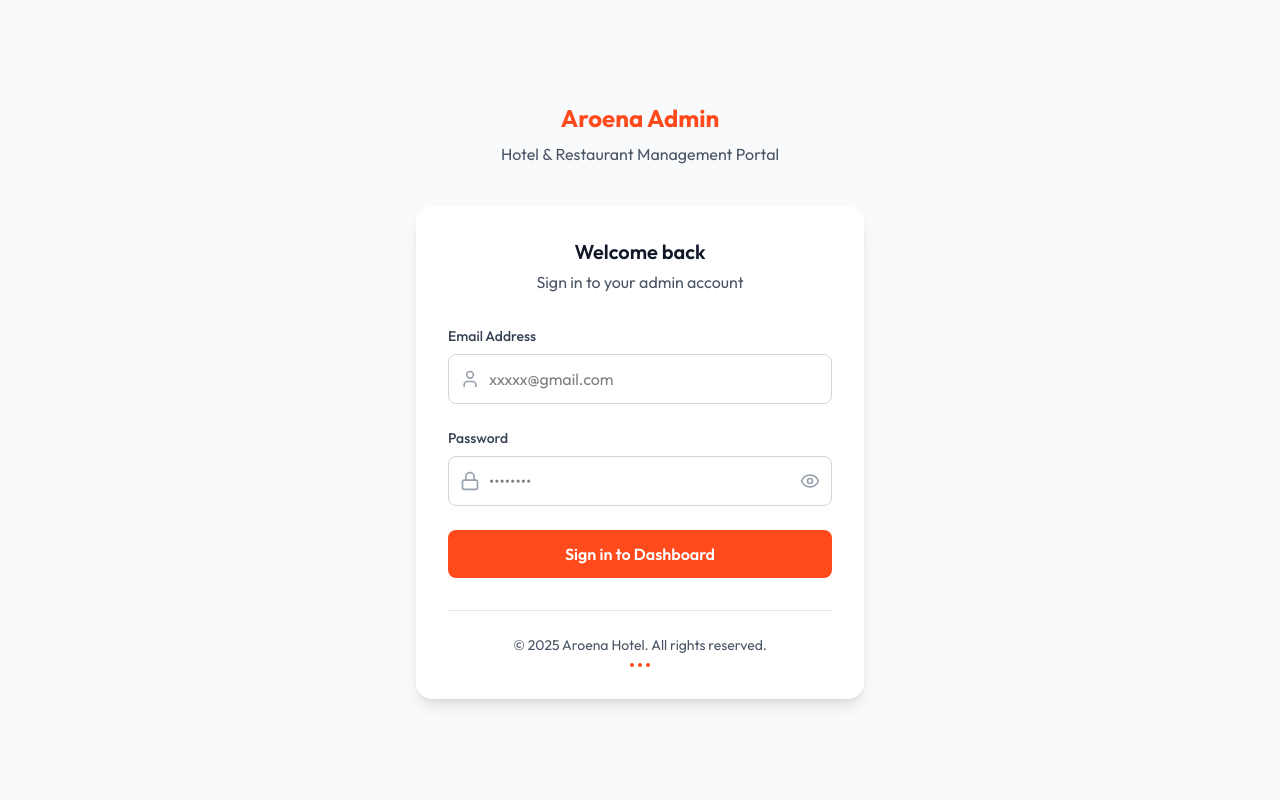
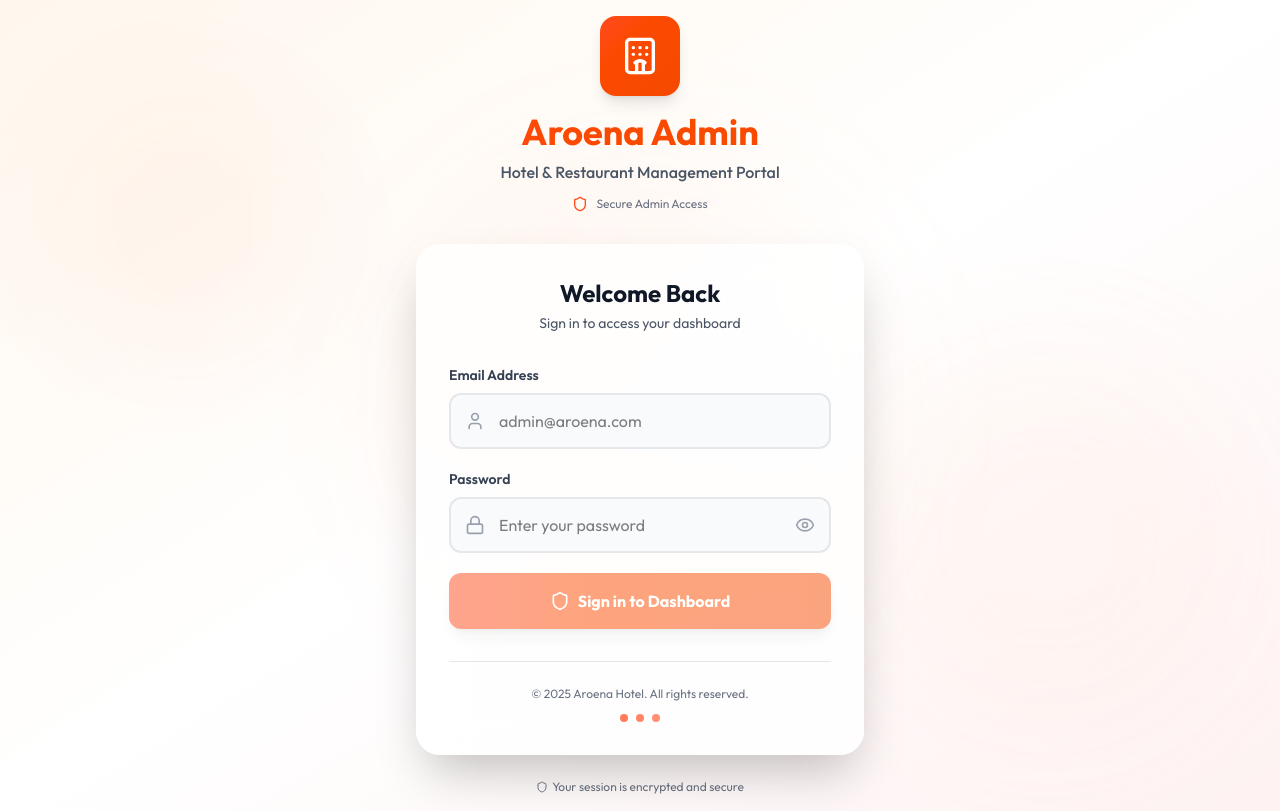
Before and after one commit to utujesandrine456/Aroena, a Next.js app in the folder admin/: page / in a window 1280 px wide. Built offline with nearby package versions, Linux system fonts and the light colour scheme.

Commit message:
Login page changed layout

```diff
--- a/admin/app/dashboard/components/sidebar.tsx
+++ b/admin/app/dashboard/components/sidebar.tsx
@@ -1,5 +1,6 @@
 'use client';
-import { Package, Users as UsersIcon, Utensils, LogOut } from 'lucide-react';
+import { Package, Users as UsersIcon, Utensils, LogOut, Hotel, Shield } from 'lucide-react';
+import { useRouter } from 'next/navigation';
 
 type TabType = 'orders' | 'services' | 'users';
 
@@ -9,40 +10,64 @@ interface SidebarProps {
 }
 
 export default function Sidebar({ activeTab, setActiveTab }: SidebarProps) {
+  const router = useRouter();
+
   const menuItems = [
     { label: 'Orders', icon: <Package className="w-5 h-5" />, key: 'orders' as TabType },
     { label: 'Services', icon: <Utensils className="w-5 h-5" />, key: 'services' as TabType },
     { label: 'Users', icon: <UsersIcon className="w-5 h-5" />, key: 'users' as TabType },
   ];
 
+  const handleLogout = () => {
+    if (confirm('Are you sure you want to logout?')) {
+      localStorage.removeItem('adminToken');
+      document.cookie = 'admin=; path=/; max-age=0';
+      router.push('/');
+    }
+  };
+
   return (
-    <div className="w-64 bg-white h-screen border-r border-gray-200 flex flex-col">
+    <div className="w-64 bg-linear-to-b from-white to-gray-50 h-screen border-r border-gray-200 flex flex-col shadow-lg">
       {/* Logo/Brand */}
-      <div className="p-6 border-b border-gray-200">
+      <div className="p-6 border-b border-gray-200 bg-linear-to-r from-[#FF4A1C]/5 to-orange-50/50">
         <div className="flex items-center space-x-3">
-          <h1 className="text-2xl font-bold text-[#FF4A1C]">Aroena Admin</h1>
+          <div className="w-10 h-10 bg-linear-to-br from-[#FF4A1C] to-orange-600 rounded-xl flex items-center justify-center shadow-md">
+            <Hotel className="w-6 h-6 text-white" />
+          </div>
+          <div>
+            <h1 className="text-xl font-bold bg-linear-to-r from-[#FF4A1C] to-orange-600 bg-clip-text text-transparent">
+              Aroena Admin
+            </h1>
+            <p className="text-xs text-gray-500 flex items-center gap-1 mt-0.5">
+              <Shield className="w-3 h-3" />
+              Admin Portal
+            </p>
+          </div>
         </div>
       </div>
 
       {/* Navigation */}
-      <div className="flex-1 p-4">
-        <nav className="space-y-1">
+      <div className="flex-1 p-4 overflow-y-auto">
+        <nav className="space-y-2">
           {menuItems.map((item) => (
             <button
               key={item.key}
               onClick={() => setActiveTab(item.key)}
-              className={`flex items-center gap-3 w-full px-4 py-3 rounded-lg text-left font-medium transition-all duration-200 ${
+              className={`flex items-center gap-3 w-full px-4 py-3.5 rounded-xl text-left font-semibold transition-all duration-200 relative group ${
                 activeTab === item.key
-                  ? 'bg-[#FF4A1C] text-white shadow-sm'
-                  : 'text-gray-600 hover:bg-gray-50 hover:text-gray-900'
+                  ? 'bg-linear-to-r from-[#FF4A1C] to-orange-600 text-white shadow-lg shadow-[#FF4A1C]/30 transform scale-[1.02]'
+                  : 'text-gray-600 hover:bg-gray-100 hover:text-gray-900 hover:shadow-md'
               }`}
             >
-              <div className={`${activeTab === item.key ? 'text-white' : 'text-gray-400'}`}>
+              <div className={`transition-transform duration-200 ${activeTab === item.key ? 'text-white scale-110' : 'text-gray-400 group-hover:text-[#FF4A1C]'}`}>
                 {item.icon}
               </div>
-              {item.label}
+              <span className="flex-1">{item.label}</span>
               {activeTab === item.key && (
-                <div className="ml-auto w-2 h-2 bg-white rounded-full"></div>
+                <div className="absolute right-3 w-2 h-2 bg-white rounded-full animate-pulse"></div>
+              )}
+              {!activeTab && (
+                <div className="absolute left-0 top-0 bottom-0 w-1 bg-[#FF4A1C] rounded-r-full opacity-0 group-hover:opacity-100 transition-opacity"></div>
               )}
             </button>
           ))}
@@ -50,10 +75,13 @@ export default function Sidebar({ activeTab, setActiveTab }: SidebarProps) {
       </div>
 
       {/* Logout */}
-      <div className="p-4 border-t border-gray-200">
-        <button className="flex items-center justify-center gap-2 w-full px-4 py-3 rounded-lg text-gray-600 hover:bg-gray-50 hover:text-gray-900 transition-colors duration-200 font-medium">
-          <LogOut className="w-5 h-5" />
-          Logout
+      <div className="p-4 border-t border-gray-200 bg-gray-50/50">
+        <button
+          onClick={handleLogout}
+          className="flex items-center justify-center gap-2 w-full px-4 py-3 rounded-xl text-gray-700 hover:bg-red-50 hover:text-red-600 hover:border-red-200 border-2 border-transparent transition-all duration-200 font-semibold group"
+        >
+          <LogOut className="w-5 h-5 group-hover:rotate-[-15deg] transition-transform" />
+          <span>Logout</span>
         </button>
       </div>
     </div>
--- a/admin/app/page.tsx
+++ b/admin/app/page.tsx
@@ -1,8 +1,8 @@
 'use client';
 
-import { useState, FormEvent } from 'react';
+import { useState, FormEvent, useEffect } from 'react';
 import { useRouter } from 'next/navigation';
-import { Lock, User, Eye, EyeOff } from 'lucide-react';
+import { Lock, User, Eye, EyeOff, Hotel, Shield, Sparkles } from 'lucide-react';
 import { api } from '../lib/api';
 
 
@@ -13,11 +13,18 @@ export default function Home() {
   const [error, setError] = useState('');
   const [showPassword, setShowPassword] = useState<boolean>(false);
   const [loading, setLoading] = useState<boolean>(false);
+  const [focusedField, setFocusedField] = useState<string | null>(null);
 
+  useEffect(() => {
+    if (error && (email || password)) {
+      setError('');
+    }
+  }, [email, password]);
 
   const handleLogin = async (e: FormEvent) => {
     e.preventDefault();
     setLoading(true);
+    setError('');
 
     try {
       const res = await api.login(email, password);
@@ -28,7 +35,7 @@ export default function Home() {
       router.push('/dashboard');
     } catch (err: any) {
       console.log(err.response?.data);
-      setError(err.response?.data?.message || 'Login failed');
+      setError(err.response?.data?.message || 'Invalid email or password. Please try again.');
     } finally {
       setLoading(false);
     }
@@ -36,68 +43,100 @@ export default function Home() {
 
 
   return (
-    <div className="min-h-screen bg-gray-50 flex items-center justify-center p-4">
-      <div className="w-full max-w-md">
-        {/* Header */}
-        <div className="text-center mb-10">
-          <h1 className="text-2xl font-bold text-[#FF4A1C]">Aroena Admin</h1>
-          <p className="text-gray-600 mt-2">Hotel & Restaurant Management Portal</p>
+    <div className="min-h-screen bg-linear-to-br from-orange-50 via-white to-red-50 flex items-center justify-center p-4 relative overflow-hidden">
+      {/* Animated Background Elements */}
+      <div className="absolute inset-0 overflow-hidden pointer-events-none">
+        <div className="absolute top-20 left-10 w-72 h-72 bg-[#FF4A1C]/5 rounded-full blur-3xl animate-pulse"></div>
+        <div className="absolute bottom-20 right-10 w-96 h-96 bg-orange-200/10 rounded-full blur-3xl animate-pulse delay-1000"></div>
+        <div className="absolute top-1/2 left-1/2 transform -translate-x-1/2 -translate-y-1/2 w-[500px] h-[500px] bg-linear-to-r from-[#FF4A1C]/5 to-orange-200/5 rounded-full blur-3xl"></div>
+      </div>
+
+      <div className="w-full max-w-md relative z-10">
+        {/* Logo and Header */}
+        <div className="text-center mb-8 animate-fade-in">
+          <div className="inline-flex items-center justify-center w-20 h-20 bg-linear-to-br from-[#FF4A1C] to-orange-600 rounded-2xl shadow-lg mb-4 transform hover:scale-105 transition-transform duration-300">
+            <Hotel className="w-10 h-10 text-white" />
+          </div>
+          <h1 className="text-4xl font-bold bg-linear-to-r from-[#FF4A1C] to-orange-600 bg-clip-text text-transparent mb-2">
+            Aroena Admin
+          </h1>
+          <p className="text-gray-600 font-medium">Hotel & Restaurant Management Portal</p>
+          <div className="flex items-center justify-center gap-2 mt-3">
+            <Shield className="w-4 h-4 text-[#FF4A1C]" />
+            <span className="text-xs text-gray-500">Secure Admin Access</span>
+          </div>
         </div>
 
         {/* Login Card */}
-        <div className="bg-white rounded-2xl shadow-lg p-8">
+        <div className="bg-white/80 backdrop-blur-xl rounded-3xl shadow-2xl border border-white/20 p-8 transform transition-all duration-300 hover:shadow-3xl">
           <div className="text-center mb-8">
-            <h2 className="text-xl font-semibold text-gray-900">Welcome back</h2>
-            <p className="text-gray-600 mt-1">Sign in to your admin account</p>
+            <h2 className="text-2xl font-bold text-gray-900">Welcome Back</h2>
+            <p className="text-gray-600 mt-1 text-sm">Sign in to access your dashboard</p>
           </div>
 
-          <form onSubmit={handleLogin} className="space-y-6">
+          <form onSubmit={handleLogin} className="space-y-5">
             {/* Email Input */}
-            <div>
-              <label className="block text-sm font-medium text-gray-700 mb-2">
+            <div className="space-y-2">
+              <label className="block text-sm font-semibold text-gray-700">
                 Email Address
               </label>
-              <div className="relative">
-                <div className="absolute inset-y-0 left-0 pl-3 flex items-center pointer-events-none">
-                  <User className="h-5 w-5 text-gray-400" />
+              <div className="relative group">
+                <div className={`absolute inset-y-0 left-0 pl-4 flex items-center pointer-events-none transition-colors duration-200 ${
+                  focusedField === 'email' ? 'text-[#FF4A1C]' : 'text-gray-400'
+                }`}>
+                  <User className="h-5 w-5" />
                 </div>
                 <input
                   type="email"
                   value={email}
                   onChange={(e) => setEmail(e.target.value)}
-                  className="block w-full pl-10 pr-3 py-3 border border-gray-300 rounded-lg focus:ring-2 focus:ring-[#FF4A1C]/50 focus:border-[#FF4A1C] focus:outline-none transition-all duration-200"
-                  placeholder="xxxxx@gmail.com"
+                  onFocus={() => setFocusedField('email')}
+                  onBlur={() => setFocusedField(null)}
+                  className={`block w-full pl-12 pr-4 py-3.5 border-2 rounded-xl transition-all duration-200 ${
+                    focusedField === 'email'
+                      ? 'border-[#FF4A1C] ring-4 ring-[#FF4A1C]/10 bg-white'
+                      : 'border-gray-200 bg-gray-50 hover:border-gray-300'
+                  } focus:outline-none focus:ring-4 focus:ring-[#FF4A1C]/10 focus:border-[#FF4A1C]`}
+                  placeholder="admin@aroena.com"
                   required
                 />
               </div>
             </div>
 
             {/* Password Input */}
-            <div>
-              <label className="block text-sm font-medium text-gray-700 mb-2">
+            <div className="space-y-2">
+              <label className="block text-sm font-semibold text-gray-700">
                 Password
               </label>
-              <div className="relative">
-                <div className="absolute inset-y-0 left-0 pl-3 flex items-center pointer-events-none">
-                  <Lock className="h-5 w-5 text-gray-400" />
+              <div className="relative group">
+                <div className={`absolute inset-y-0 left-0 pl-4 flex items-center pointer-events-none transition-colors duration-200 ${
+                  focusedField === 'password' ? 'text-[#FF4A1C]' : 'text-gray-400'
+                }`}>
+                  <Lock className="h-5 w-5" />
                 </div>
                 <input
                   type={showPassword ? 'text' : 'password'}
                   value={password}
                   onChange={(e) => setPassword(e.target.value)}
-                  className="block w-full pl-10 pr-10 py-3 border border-gray-300 rounded-lg focus:ring-2 focus:ring-[#FF4A1C]/50 focus:border-[#FF4A1C] focus:outline-none transition-all duration-200"
-                  placeholder="••••••••"
+                  onFocus={() => setFocusedField('password')}
+                  onBlur={() => setFocusedField(null)}
+                  className={`block w-full pl-12 pr-12 py-3.5 border-2 rounded-xl transition-all duration-200 ${
+                    focusedField === 'password'
+                      ? 'border-[#FF4A1C] ring-4 ring-[#FF4A1C]/10 bg-white'
+                      : 'border-gray-200 bg-gray-50 hover:border-gray-300'
+                  } focus:outline-none focus:ring-4 focus:ring-[#FF4A1C]/10 focus:border-[#FF4A1C]`}
+                  placeholder="Enter your password"
                   required
                 />
                 <button
                   type="button"
                   onClick={() => setShowPassword(!showPassword)}
-                  className="absolute inset-y-0 right-0 pr-3 flex items-center"
+                  className="absolute inset-y-0 right-0 pr-4 flex items-center transition-colors duration-200 hover:text-[#FF4A1C]"
                 >
                   {showPassword ? (
-                    <EyeOff className="h-5 w-5 text-gray-400 hover:text-gray-600" />
+                    <EyeOff className="h-5 w-5 text-gray-400" />
                   ) : (
-                    <Eye className="h-5 w-5 text-gray-400 hover:text-gray-600" />
+                    <Eye className="h-5 w-5 text-gray-400" />
                   )}
                 </button>
               </div>
@@ -105,42 +144,93 @@ export default function Home() {
 
             {/* Error Message */}
             {error && (
-              <div className="bg-red-50 border border-red-200 rounded-lg p-3">
-                <p className="text-sm text-red-600">{error}</p>
+              <div className="bg-red-50 border-2 border-red-200 rounded-xl p-4 animate-shake">
+                <div className="flex items-center gap-2">
+                  <div className="w-5 h-5 rounded-full bg-red-500 flex items-center justify-center">
+                    <span className="text-white text-xs font-bold">!</span>
+                  </div>
+                  <p className="text-sm text-red-700 font-medium">{error}</p>
+                </div>
               </div>
             )}
-
 
             {/* Submit Button */}
             <button
               type="submit"
-              disabled={loading}
-              className="w-full bg-[#FF4A1C] hover:bg-[#FF5A2C] text-white font-semibold py-3 px-4 rounded-lg transition-all duration-200 focus:outline-none focus:ring-2 focus:ring-[#FF4A1C]/50 focus:ring-offset-2 disabled:opacity-50 disabled:cursor-not-allowed cursor-pointer"
+              disabled={loading || !email || !password}
+              className="w-full bg-linear-to-r from-[#FF4A1C] to-orange-600 hover:from-[#FF5A2C] hover:to-orange-700 text-white font-bold py-4 px-6 rounded-xl transition-all duration-300 focus:outline-none focus:ring-4 focus:ring-[#FF4A1C]/30 disabled:opacity-50 disabled:cursor-not-allowed transform hover:scale-[1.02] active:scale-[0.98] shadow-lg hover:shadow-xl relative overflow-hidden group"
             >
-              {loading ? (
-                <div className="flex items-center justify-center">
-                  <div className="w-5 h-5 border-2 border-white border-t-transparent rounded-full animate-spin mr-2"></div>
-                  Signing in...
-                </div>
-              ) : (
-                'Sign in to Dashboard'
-              )}
+              <span className="relative z-10 flex items-center justify-center gap-2">
+                {loading ? (
+                  <>
+                    <div className="w-5 h-5 border-2 border-white border-t-transparent rounded-full animate-spin"></div>
+                    <span>Signing in...</span>
+                  </>
+                ) : (
+                  <>
+                    <Shield className="w-5 h-5" />
+                    <span>Sign in to Dashboard</span>
+                  </>
+                )}
+              </span>
+              <div className="absolute inset-0 bg-linear-to-r from-white/0 via-white/20 to-white/0 transform -skew-x-12 -translate-x-full group-hover:translate-x-full transition-transform duration-1000"></div>
             </button>
           </form>
 
           {/* Footer */}
           <div className="mt-8 pt-6 border-t border-gray-200">
-            <p className="text-center text-sm text-gray-600">
+            <p className="text-center text-xs text-gray-500 mb-3">
               © {new Date().getFullYear()} Aroena Hotel. All rights reserved.
             </p>
-            <div className="flex items-center justify-center gap-1 mt-2">
-              <div className="w-1 h-1 bg-[#FF4A1C] rounded-full"></div>
-              <div className="w-1 h-1 bg-[#FF4A1C] rounded-full"></div>
-              <div className="w-1 h-1 bg-[#FF4A1C] rounded-full"></div>
+            <div className="flex items-center justify-center gap-2">
+              <div className="w-2 h-2 bg-[#FF4A1C] rounded-full animate-pulse"></div>
+              <div className="w-2 h-2 bg-[#FF4A1C] rounded-full animate-pulse delay-75"></div>
+              <div className="w-2 h-2 bg-[#FF4A1C] rounded-full animate-pulse delay-150"></div>
             </div>
           </div>
         </div>
+
+        {/* Security Note */}
+        <div className="mt-6 text-center">
+          <p className="text-xs text-gray-500 flex items-center justify-center gap-1">
+            <Shield className="w-3 h-3" />
+            Your session is encrypted and secure
+          </p>
+        </div>
       </div>
+
+      <style jsx>{`
+        @keyframes fade-in {
+          from {
+            opacity: 0;
+            transform: translateY(-10px);
+          }
+          to {
+            opacity: 1;
+            transform: translateY(0);
+          }
+        }
+        .animate-fade-in {
+          animation: fade-in 0.6s ease-out;
+        }
+        @keyframes shake {
+          0%, 100% { transform: translateX(0); }
+          25% { transform: translateX(-5px); }
+          75% { transform: translateX(5px); }
+        }
+        .animate-shake {
+          animation: shake 0.3s ease-in-out;
+        }
+        .delay-75 {
+          animation-delay: 75ms;
+        }
+        .delay-150 {
+          animation-delay: 150ms;
+        }
+        .delay-1000 {
+          animation-delay: 1000ms;
+        }
+      `}</style>
     </div>
   );
 }
```
Also changed, not shown: admin/app/dashboard/components/header.tsx (+26 -22 lines), admin/app/dashboard/components/services.tsx (+21 -4 lines), admin/lib/api.ts (+5 -2 lines).
